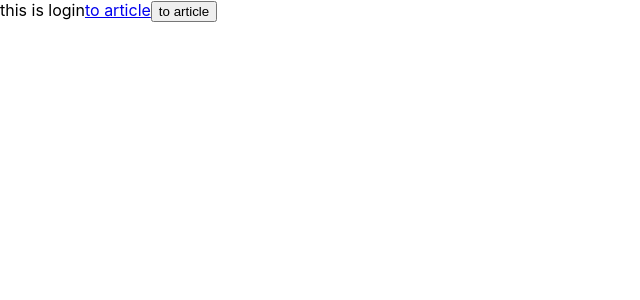
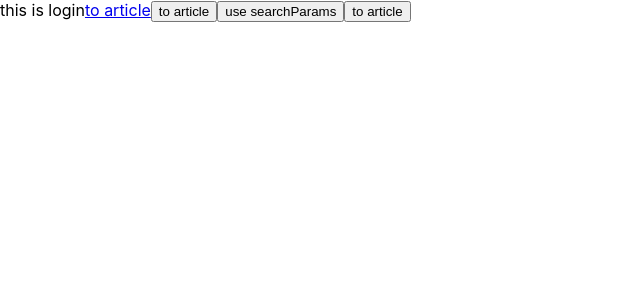
Before and after one commit to Eric3133/react-router-basic, a React (Create React App) app: page /login in a window 1280 px wide. Shown: the top 300 px of the page, without its empty margins (0-640 px from the left). Built offline with nearby package versions, Linux system fonts and the light colour scheme.

Commit message:
Link with parmas

```diff
--- a/src/page/Article/index.js
+++ b/src/page/Article/index.js
@@ -1,5 +1,10 @@
+import { useSearchParams, useParams } from "react-router-dom";
 const Article = () => {
-  return <div>this is article</div>
+  // const [params] = useSearchParams();
+  // const id = params.get('id');
+  // const name = params.get('name');
+  const params = useParams();
+  return <div>this is article {params.id} {params.name}</div>
 }
 
 export default Article;
--- a/src/page/Login/index.js
+++ b/src/page/Login/index.js
@@ -7,6 +7,10 @@ const Login = () => {
       this is login
       <Link to="/article">to article</Link>
       <button onClick = {() => navigate('/article')}>to article</button>
+      <button onClick = {() => navigate('/article?id=1001&name=jack')}>use searchParams</button>
+      <button onClick = {() => navigate('/article/1002/eric')}>to article</button>
+
+
     </div>
   )
 }
--- a/src/router/index.js
+++ b/src/router/index.js
@@ -8,7 +8,7 @@ const router = createBrowserRouter([
     element: <Login />
   },
   {
-    path: '/article',
+    path: '/article/:id/:name',
     element: <Article />
   }
 ])
```
